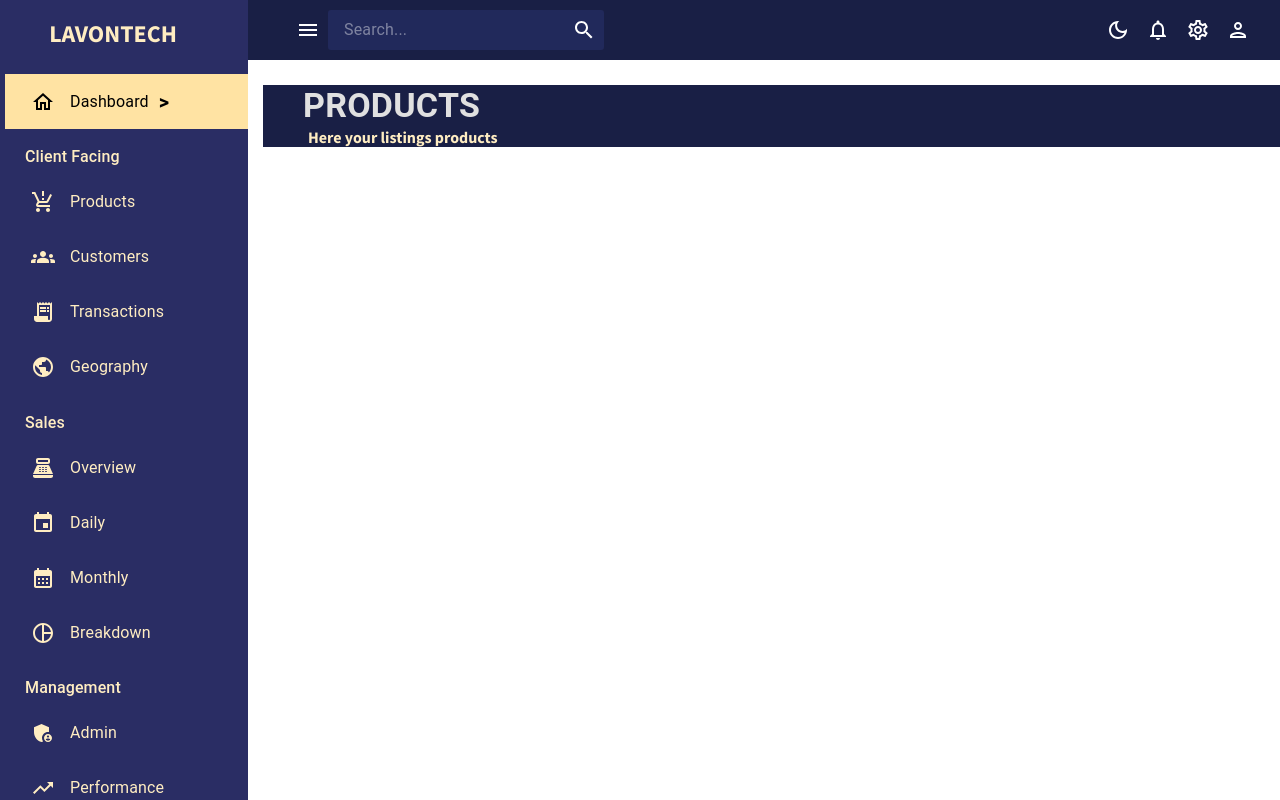
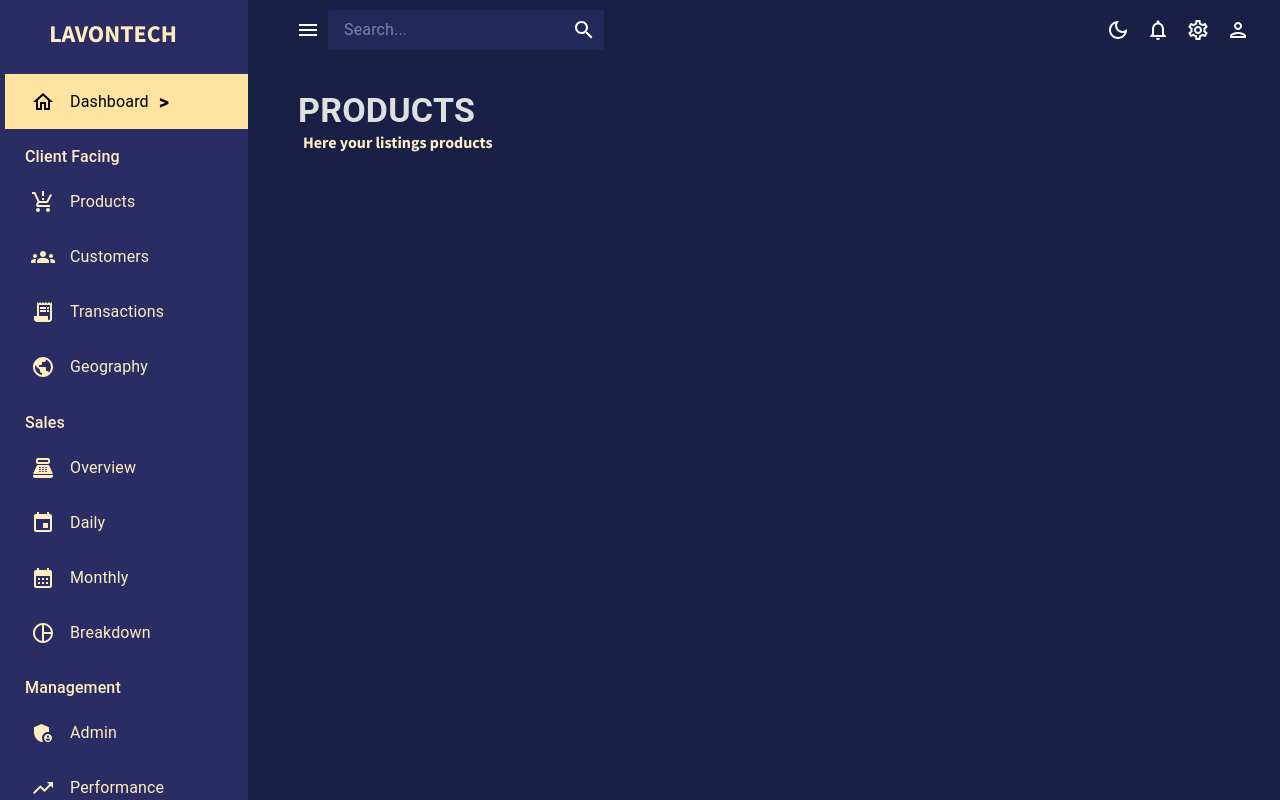
Before and after one commit to MadushaniR/Dashboard, a React (Create React App) app: page /product in a window 1280 px wide. Shown: the top 800 px of the page. Built offline with nearby package versions, Linux system fonts and the light colour scheme.

Commit message:
product page updated

```diff
--- a/src/App.js
+++ b/src/App.js
@@ -15,7 +15,7 @@ function App() {
           <Sidebar isHidden={isSidebarHidden} setIsHidden={setIsSidebarHidden} />
           <main className="content">
             <Topbar setIsHidden={setIsSidebarHidden} />
-            <Routes>
+            <Routes >
               <Route path="/" element={<Dashboard />} />
               <Route path="/product" element={<Product />} />
             </Routes>
--- a/src/scenes/product/index.jsx
+++ b/src/scenes/product/index.jsx
@@ -4,8 +4,12 @@ import Header from "../../components/Header";
 const Product = () => {
 
   return (
-    <Box  backgroundColor='#191F45'>
-      <Header title="PRODUCTS" subtitle="Here your listings products" />
+
+    <Box m="20px" backgroundColor='#191F45' padding="10px" marginTop="-5px" height="110%" marginLeft="-15px" width="100%">
+      {/* HEADER */}
+      <Box display="flex" justifyContent="space-between" alignItems="center" >
+        <Header title="PRODUCTS" subtitle="Here your listings products" />
+      </Box>
     </Box>
   );
 };
```
